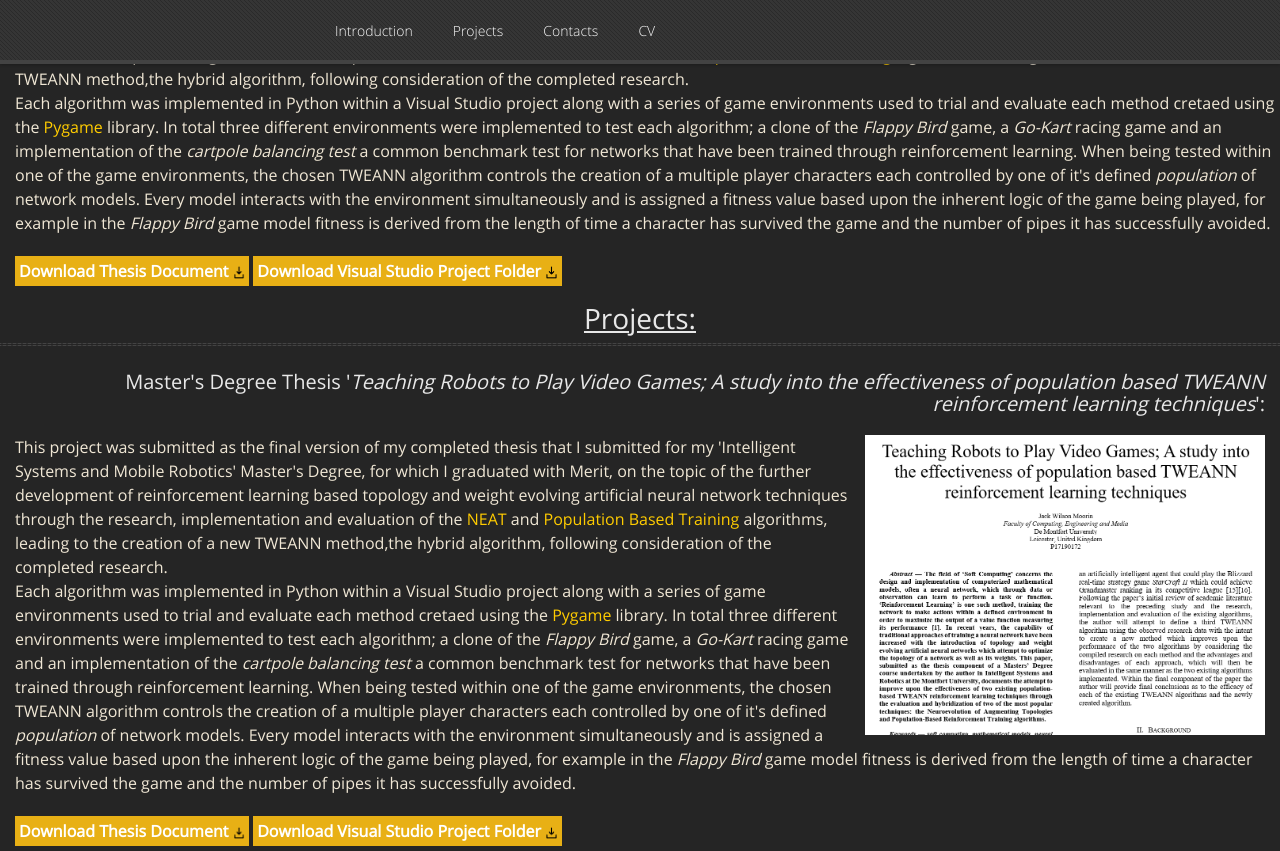
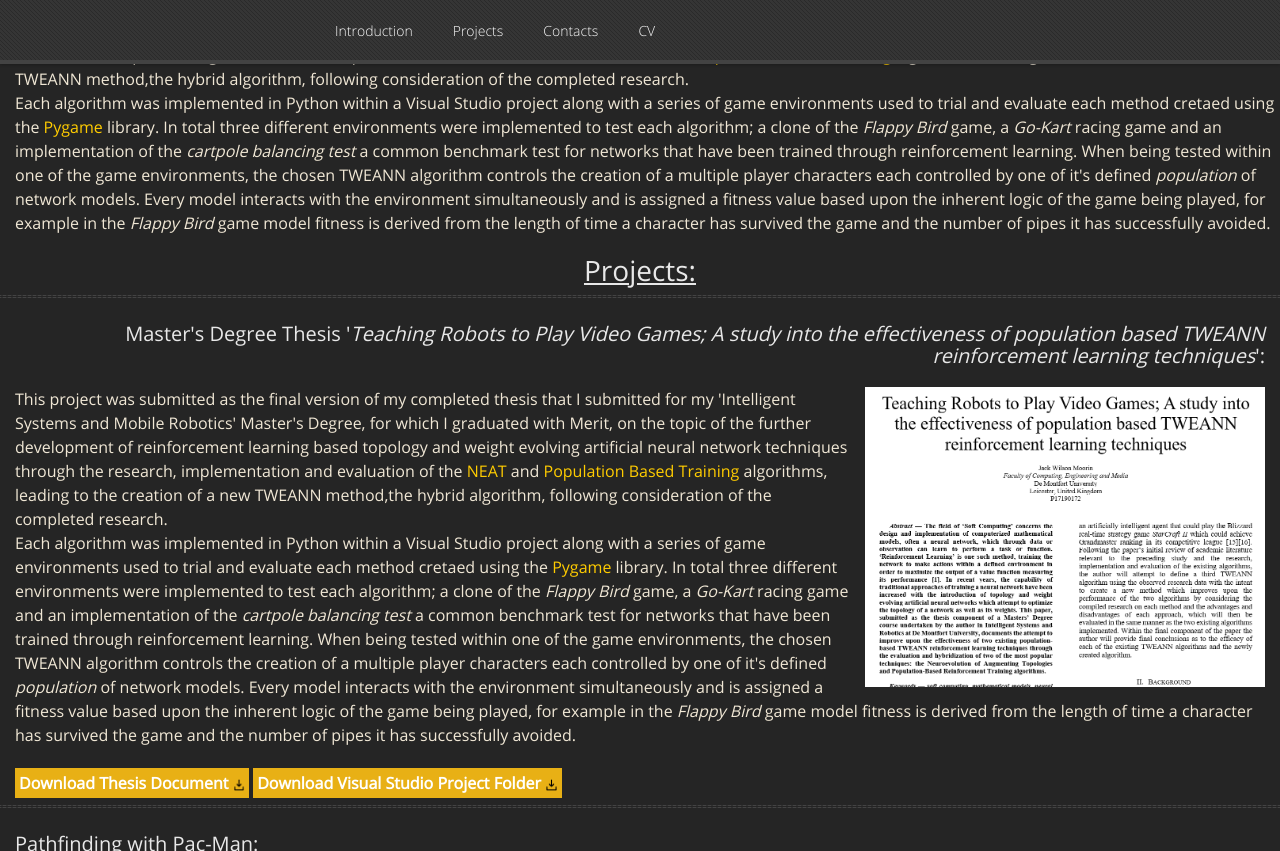
Before and after one commit to GamesProgrammingGrad2021/GamesProgrammingGrad2021.github.io, a Jekyll site: the page built from index.md, in a window 1280 px wide and 900 px high, scrolled down 636 px, cut to the strip 0-851 px from the top of the window. Built offline with Jekyll 4.4.1, drawn with Linux system fonts in a browser that asks for light colours; nearby versions of some CDN libraries; our own code applies the rules of GitHub Pages for plain Markdown files.

Commit message:
Update default.html

```diff
--- a/_layouts/default.html
+++ b/_layouts/default.html
@@ -263,9 +263,6 @@
 		with the environment simultaneously and is assigned a fitness value based upon the inherent logic of the game being played, for
 		example in the <i>Flappy Bird</i> game model fitness is derived from the length of time a character has survived the game and the
 		number of pipes it has successfully avoided.
-		<br><br>
-		<a href="TRTPVG A Study into Population Based TWEANN Reinforcement Learning Techniques.docx" class="project_download">Download Thesis Document <img src="Download_Icon.png" alt="" class="project_button_icon"></a>
-		<a href="https://drive.google.com/file/d/1i1XHY2IBwtHTmpdbeDr3zzAB91ULiY4d/view?usp=sharing" class="project_download">Download Visual Studio Project Folder <img src="Download_Icon.png" alt="" class="project_button_icon"></a>
 		</div>
 	</div>
 
```
